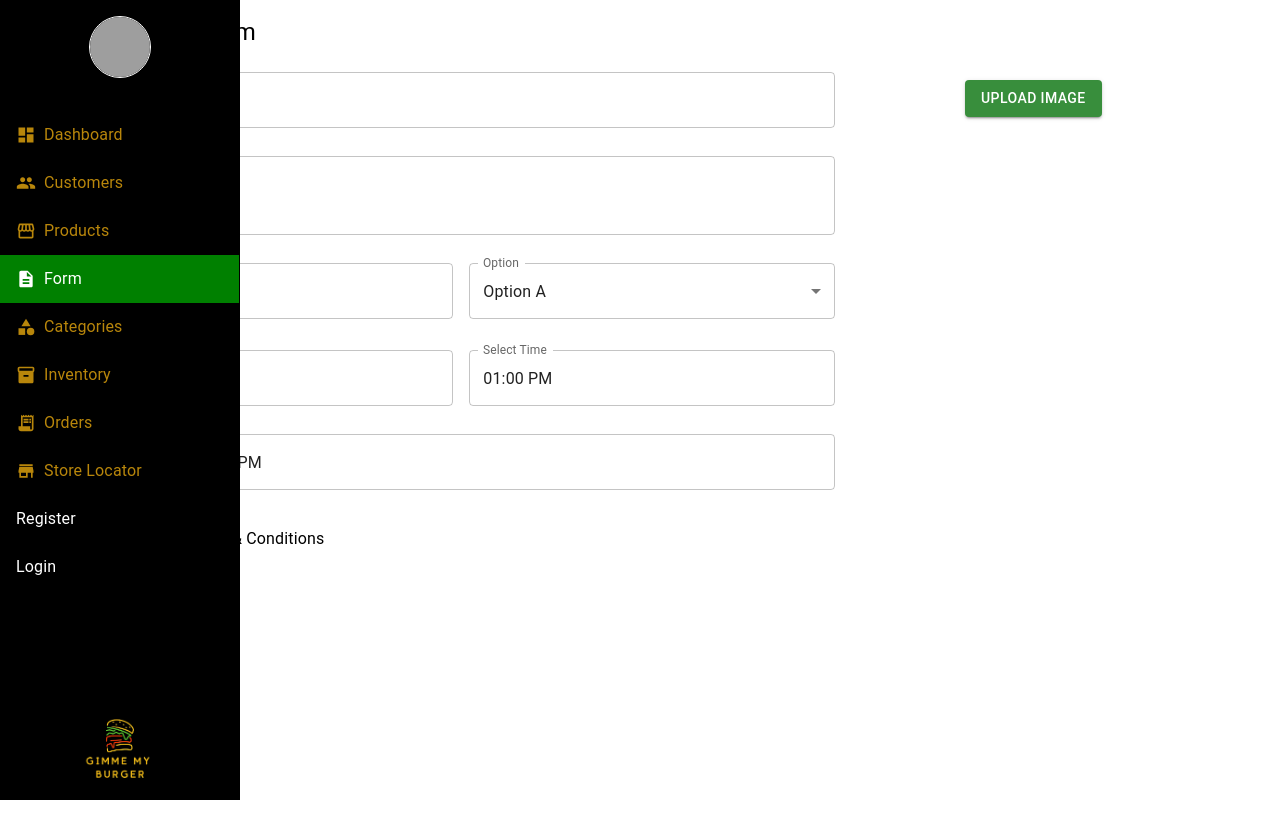
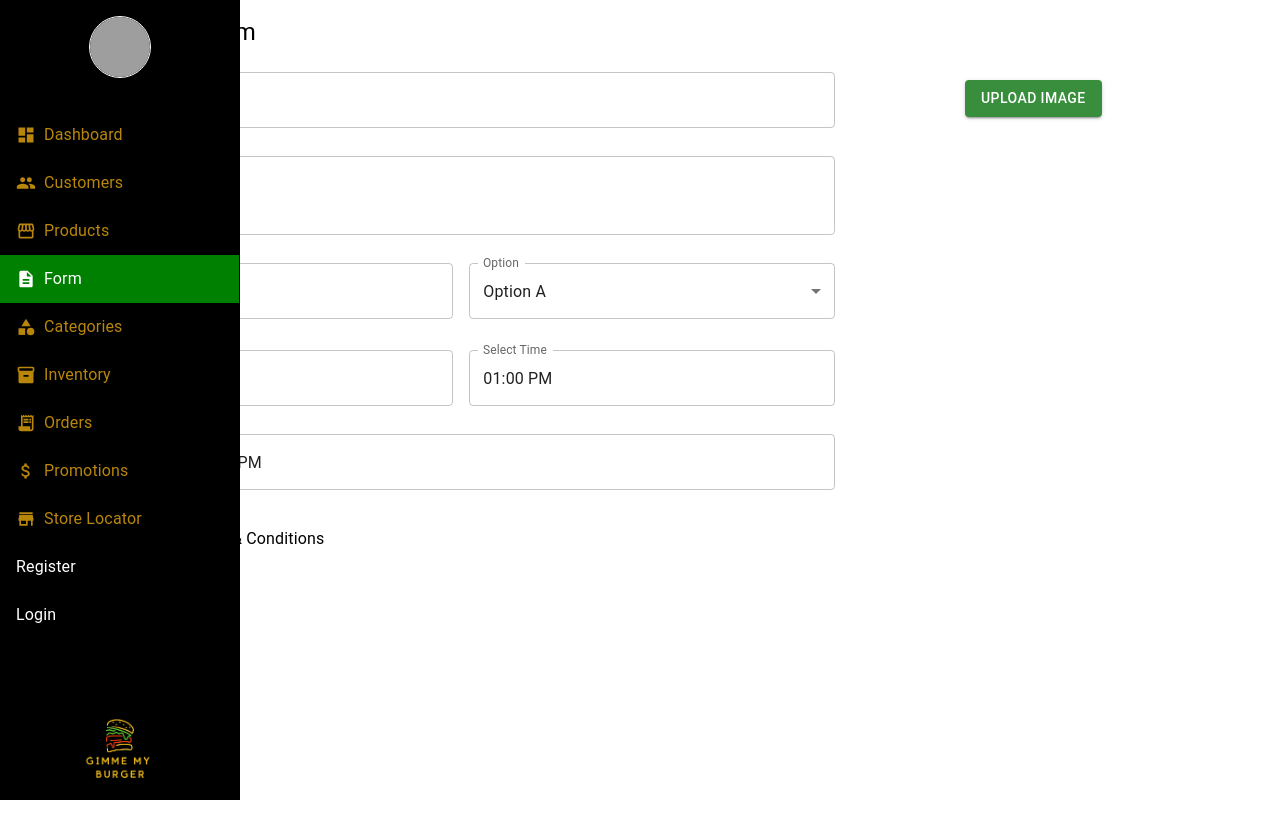
Before and after one commit to King1923/GimmeMyBurger, a React (Vite) app: page /form in a window 1280 px wide. Built offline with nearby package versions, Linux system fonts and the light colour scheme; no server answers; grey boxes are pictures that could not be loaded.

Commit message:
Fixed some bugs and ux for my part

```diff
--- a/src/App.jsx
+++ b/src/App.jsx
@@ -59,10 +59,12 @@ const AppRoutes = () => {
     "/addreward",
     "/form",
     "/adminstorelocator",
+    "/adminStoreLocator",
     "/inventory",
     "/addinventory",
     "/editinventory",
     "/editpromotion",
+    "/adminpromotions",
     "/adminPromotions",
     "/addpromotion"
   ];
--- a/src/admin/AdminSideBar.jsx
+++ b/src/admin/AdminSideBar.jsx
@@ -13,6 +13,7 @@ import CategoryIcon from '@mui/icons-material/Category';
 import Inventory2Icon from '@mui/icons-material/Inventory2';
 import ReceiptLongIcon from '@mui/icons-material/ReceiptLong';
 import StoreMallDirectoryIcon from '@mui/icons-material/StoreMallDirectory';
+import AttachMoneyIcon from '@mui/icons-material/AttachMoney';
 
 const AdminSidebar = () => {
   const { user } = useContext(UserContext);
@@ -221,6 +222,28 @@ const AdminSidebar = () => {
             </ListItemIcon>
             <ListItemText primary="Orders" />
           </ListItem>
+
+          <ListItem
+            button
+            component={NavLink}
+            to="/adminpromotions"
+            sx={{
+              justifyContent: 'flex-start',
+              textAlign: 'left',
+              pl: 2,
+              fontWeight: 'bold',
+              fontSize: '1.1rem',
+              color: 'inherit',
+              '&.active': { color: 'white', backgroundColor: 'green' },
+              '&:hover': { backgroundColor: 'yellow' },
+            }}
+          >
+            <ListItemIcon sx={{ minWidth: 'auto', mr: 1, color: 'inherit' }}>
+              <AttachMoneyIcon fontSize="small" />
+            </ListItemIcon>
+            <ListItemText primary="Promotions" />
+          </ListItem>
+
           {/* Store Locator Link with Icon */}
           <ListItem
             button
--- a/src/pages/Admin_AddInventory.jsx
+++ b/src/pages/Admin_AddInventory.jsx
@@ -107,28 +107,7 @@ function AddInventory() {
                                 helperText={formik.touched.quantity && formik.errors.quantity}
                             />
                         </Grid>
-                        <Grid item xs={12} md={6}>
-                            <Box sx={{ textAlign: 'center', mt: 2 }}>
-                                <Button variant="contained" component="label">
-                                    Upload Image
-                                    <input
-                                        hidden
-                                        accept="image/*"
-                                        multiple
-                                        type="file"
-                                        onChange={onFileChange}
-                                    />
-                                </Button>
-                                {imageFile && (
-                                    <Box className="aspect-ratio-container" sx={{ mt: 2 }}>
-                                        <img
-                                            alt="inventory"
-                                            src={`${import.meta.env.VITE_FILE_BASE_URL}${imageFile}`}
-                                        />
-                                    </Box>
-                                )}
-                            </Box>
-                        </Grid>
+
                     </Grid>
                     <Box sx={{ mt: 2 }}>
                         <Button variant="contained" type="submit">
--- a/src/pages/Admin_EditPromotion.jsx
+++ b/src/pages/Admin_EditPromotion.jsx
@@ -67,7 +67,7 @@ function EditPromotion() {
     const deletePromotion = () => {
         http.delete(`/promotion/${id}`)
             .then(() => {
-                navigate("/homepage");
+                navigate("/adminpromotions");
             });
     };
 
--- a/src/pages/Admin_Promotions.jsx
+++ b/src/pages/Admin_Promotions.jsx
@@ -76,7 +76,6 @@ function AdminPromotions() {
         sx={{
           flexGrow: 1,
           padding: 3,
-          backgroundColor: '#f5f5f5',
         }}
       >
         <Typography variant="h4" sx={{ mb: 3 }}>
@@ -119,7 +118,6 @@ function AdminPromotions() {
                           width: '100%',
                           position: 'relative',
                           overflow: 'hidden',
-                          backgroundColor: '#e0e0e0',
                           // Adjust aspect ratio for a smaller image display
                           aspectRatio: '16/9',
                         }}
--- a/src/pages/User_Home.jsx
+++ b/src/pages/User_Home.jsx
@@ -153,13 +153,7 @@ function Promotions() {
                   <Typography variant="h6" sx={{ fontSize: '1rem', fontWeight: 'bold' }}>
                     {promotion.title}
                   </Typography>
-                  <Box sx={{ display: 'flex', alignItems: 'center', mt: 1, mb: 1, color: 'text.secondary' }}>
-                    <AccessTime sx={{ fontSize: '1rem', mr: 1 }} />
-                    <Typography sx={{ fontSize: '0.875rem' }}>
-                      {dayjs(promotion.createdAt).format(global.datetimeFormat)}
-                    </Typography>
-                  </Box>
-                  <Typography sx={{ fontSize: '0.875rem', overflow: 'hidden', whiteSpace: 'nowrap', textOverflow: 'ellipsis' }}>
+                  <Typography sx={{ fontSize: '0.875rem', whiteSpace: 'normal' }}>
                     {promotion.description}
                   </Typography>
                 </CardContent>
@@ -181,7 +175,8 @@ function Promotions() {
           <Box sx={{
             position: 'absolute', top: '50%', left: '50%',
             transform: 'translate(-50%, -50%)',
-            width: 400, bgcolor: 'background.paper', boxShadow: 24, p: 3, borderRadius: '10px', textAlign: 'center'
+            width: 400, bgcolor: 'background.paper', boxShadow: 24, p: 3, borderRadius: '10px', textAlign: 'center',
+            maxHeight: '80vh', overflowY: 'auto' // Added scrolling for long descriptions
           }}>
             {selectedPromotion && (
               <>
@@ -195,7 +190,9 @@ function Promotions() {
                     style={{ width: '100%', borderRadius: '5px' }}
                   />
                 </Box>
-                <Typography sx={{ mb: 2 }}>{selectedPromotion.description}</Typography>
+                <Typography sx={{ mb: 2, whiteSpace: 'normal' }}>
+                  {selectedPromotion.description}
+                </Typography>
                 <Typography variant="h6" sx={{ fontWeight: 'bold', color: 'red' }}>
                   Promo Code: {promoCode}
                 </Typography>
```
